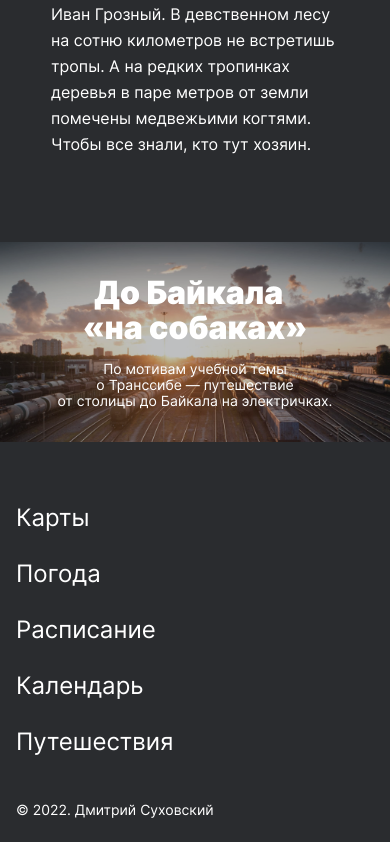
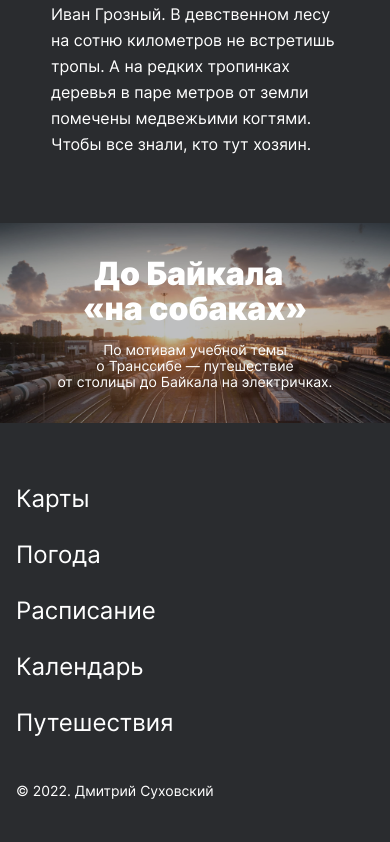
Before and after one commit to Number396/russian-travel, a plain HTML site: page index.html in a window 390 px wide. Shown: the part 9855-10697 px from the top of the page. Drawn offline with Linux system fonts and the light colour scheme.

Commit message:
edited after second review

```diff
--- a/blocks/cover/cover.css
+++ b/blocks/cover/cover.css
@@ -42,7 +42,7 @@
 
 @media screen and (max-width: 510px) {
   .cover {
-    margin: 85px auto 64px;
+    margin: 66px auto 64px;
     min-height: 200px;
   }
 }
```
